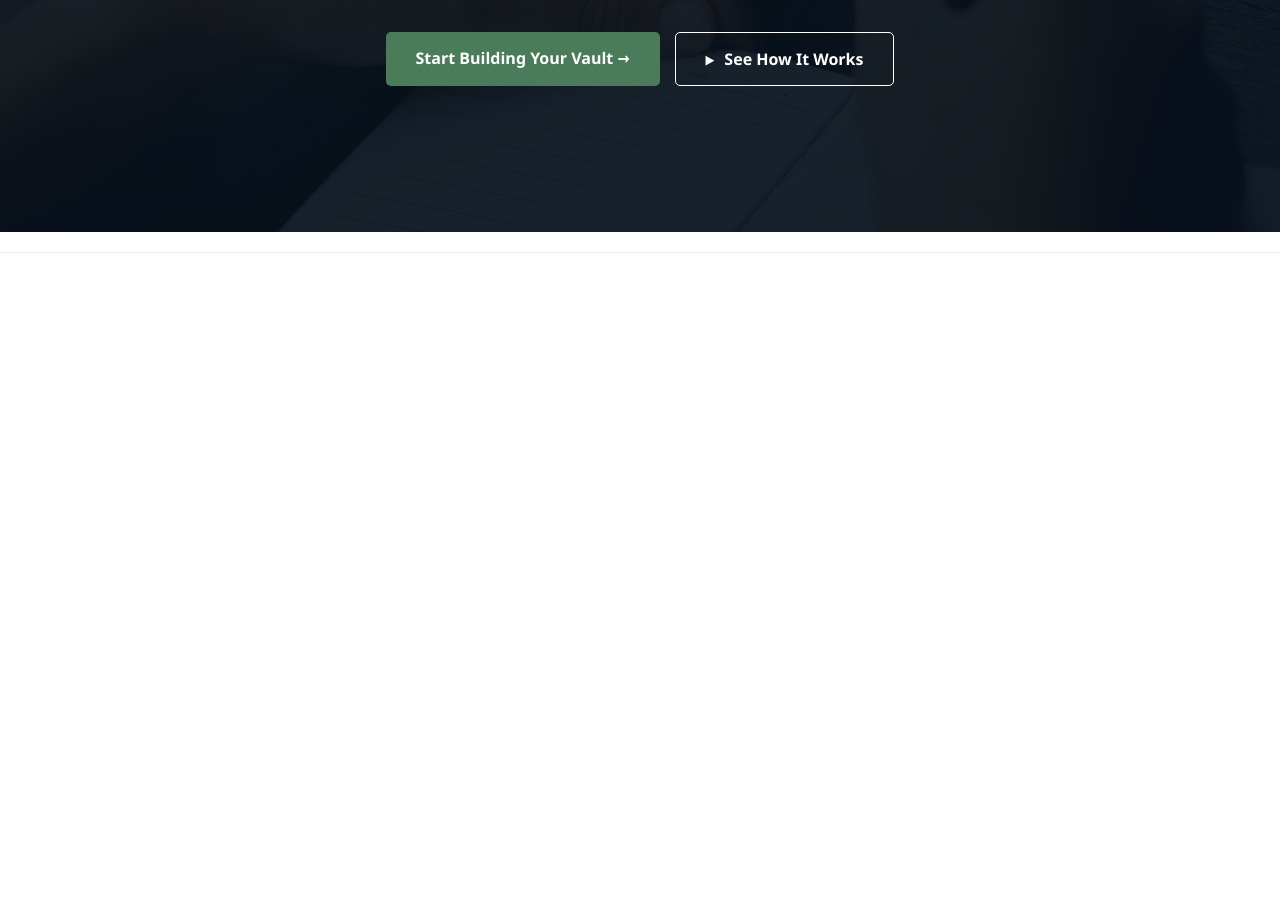
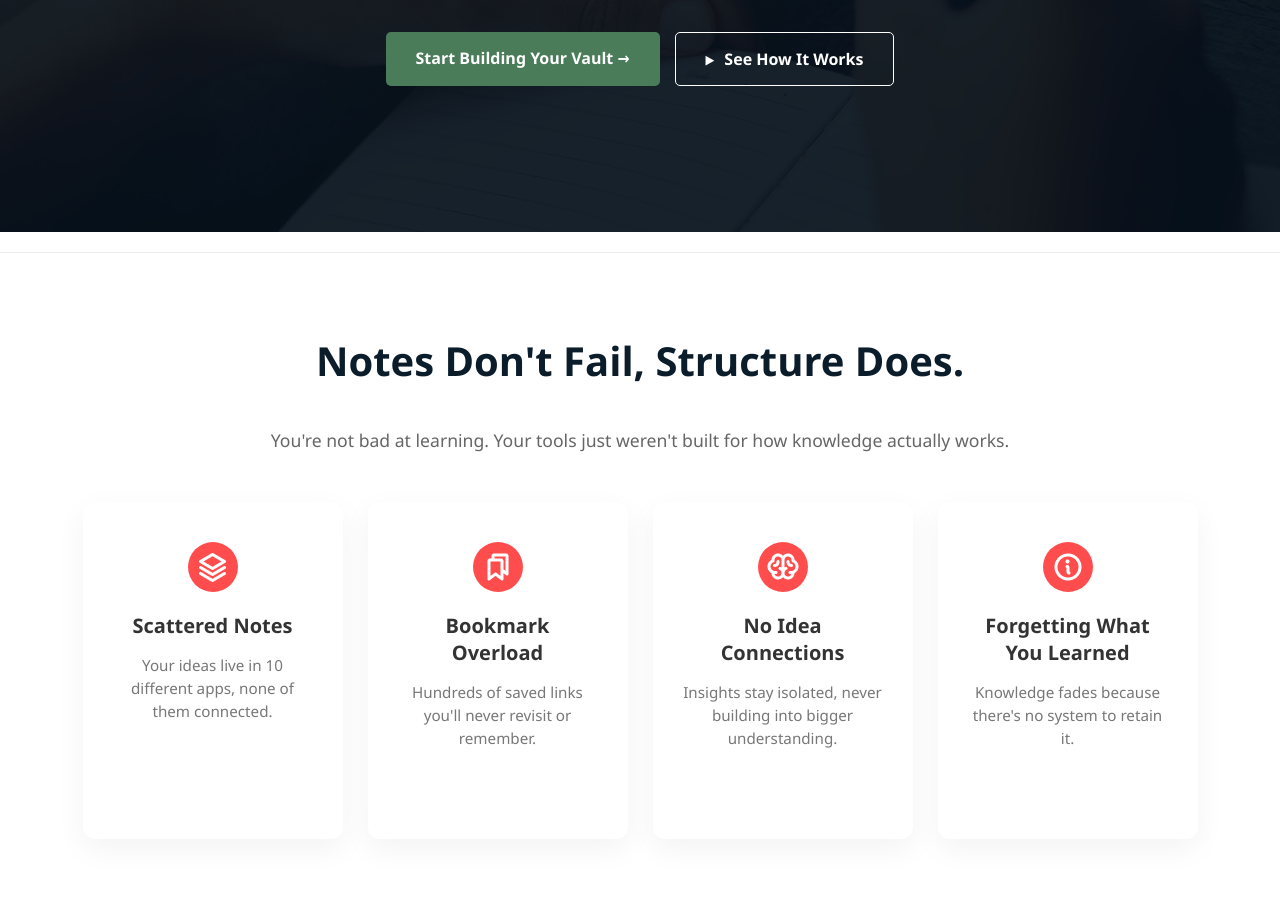
Before and after one commit to mdzobayer44/mt-frist-assginment, a plain HTML site: page index.html in a window 1280 px wide. Shown: the part 483-1402 px from the top of the page. Before the commit the page ends 800 px from the top, so only its background shows below. Drawn offline with Linux system fonts and the light colour scheme.

Commit message:
apps section designed

```diff
--- a/index.html
+++ b/index.html
@@ -58,5 +58,51 @@
 
     </header>
 
+    <section class="features-section">
+           <div class="container split-layout">
+        <div class="section-title">
+            <div class="cards-grid">
+            <h2>Notes Don't Fail, Structure Does.</h2>
+            <p>You're not bad at learning. Your tools just weren't built for how knowledge actually works.</p>
+        </div>
+
+        <div class="cards-grid">
+            <div class="feature-card">
+                <div class="icon-circle red-bg">
+                    <img src="assets/Vector.png" alt="icon">
+                </div>
+                <h3>Scattered Notes</h3>
+                <p>Your ideas live in 10 different apps, none of them connected.</p>
+            </div>
+
+            <div class="feature-card">
+                <div class="icon-circle red-bg">
+                    <img src="assets/Bookmarks.png" alt="icon">
+                </div>
+                <h3>Bookmark Overload</h3>
+                <p>Hundreds of saved links you'll never revisit or remember.</p>
+            </div>
+
+            <div class="feature-card">
+                <div class="icon-circle red-bg">
+                    <img src="assets/Brain.png" alt="icon">
+                </div>
+                <h3>No Idea Connections</h3>
+                <p>Insights stay isolated, never building into bigger understanding.</p>
+            </div>
+
+            <div class="feature-card">
+                <div class="icon-circle red-bg">
+                <img src="assets/Info.png" alt="icon">
+                </div>
+                <h3>Forgetting What You Learned</h3>
+                <p>Knowledge fades because there's no system to retain it.</p>
+            </div>
+        </div>
+    </div>
+</section>
+
+
+
 </body>
 </html>
--- a/style.css
+++ b/style.css
@@ -118,7 +118,7 @@
 
 }
 
-/* Dark overlay to make text pop */
+
 .hero-overlay {
     background: rgba(0, 0, 0, 0.5);
     width: 100%;
@@ -215,3 +215,78 @@
 
     font-size: 0.8rem;
 }
+
+
+.features-section {
+    padding: 80px 0;
+    background-color: #ffffff;
+    text-align: center;
+}
+
+.section-title h2 {
+    font-size: 2.5rem;
+    color: #0b1d2a; /* Dark navy color */
+    margin-bottom: 15px;
+}
+
+.section-title p {
+    color: #666;
+    margin-bottom: 50px;
+    font-size: 1.1rem;
+}
+
+/* The Grid for your 22-inch monitor */
+.cards-grid {
+    display: flex;
+    justify-content: center;
+    gap: 25px; /* Space between cards */
+    flex-wrap: wrap; /* Allows cards to wrap if screen is small */
+}
+
+.feature-card {
+    background: #fff;
+    padding: 40px 30px;
+    border-radius: 12px;
+    width: 260px; /* Fixed width to keep cards uniform */
+    box-shadow: 0 10px 30px rgba(0, 0, 0, 0.05); /* Soft shadow */
+    transition: transform 0.3s ease;
+}
+
+.feature-card:hover {
+    transform: translateY(-10px); /* Small lift effect on hover */
+}
+
+/* Icon Styling */
+.icon-circle {
+    width: 50px;
+    height: 50px;
+    border-radius: 50%;
+    display: flex;
+    align-items: center;
+    justify-content: center;
+    margin: 0 auto 20px;
+    font-size: 1.5rem;
+}
+
+.red-bg {
+    background-color: #ffeded; /* Light red/pink background */
+    color: #e74c3c; /* Red icon color */
+}
+
+.feature-card h3 {
+    font-size: 1.25rem;
+    margin-bottom: 15px;
+    color: #333;
+}
+
+.feature-card p {
+    font-size: 0.95rem;
+    color: #777;
+    line-height: 1.5;
+}
+
+/* Change this in your style.css */
+.red-bg {
+    background-color: #ff4d4d; /* This is a bright, clear red */
+    color: white;             /* This makes the icon inside white */
+}
```
